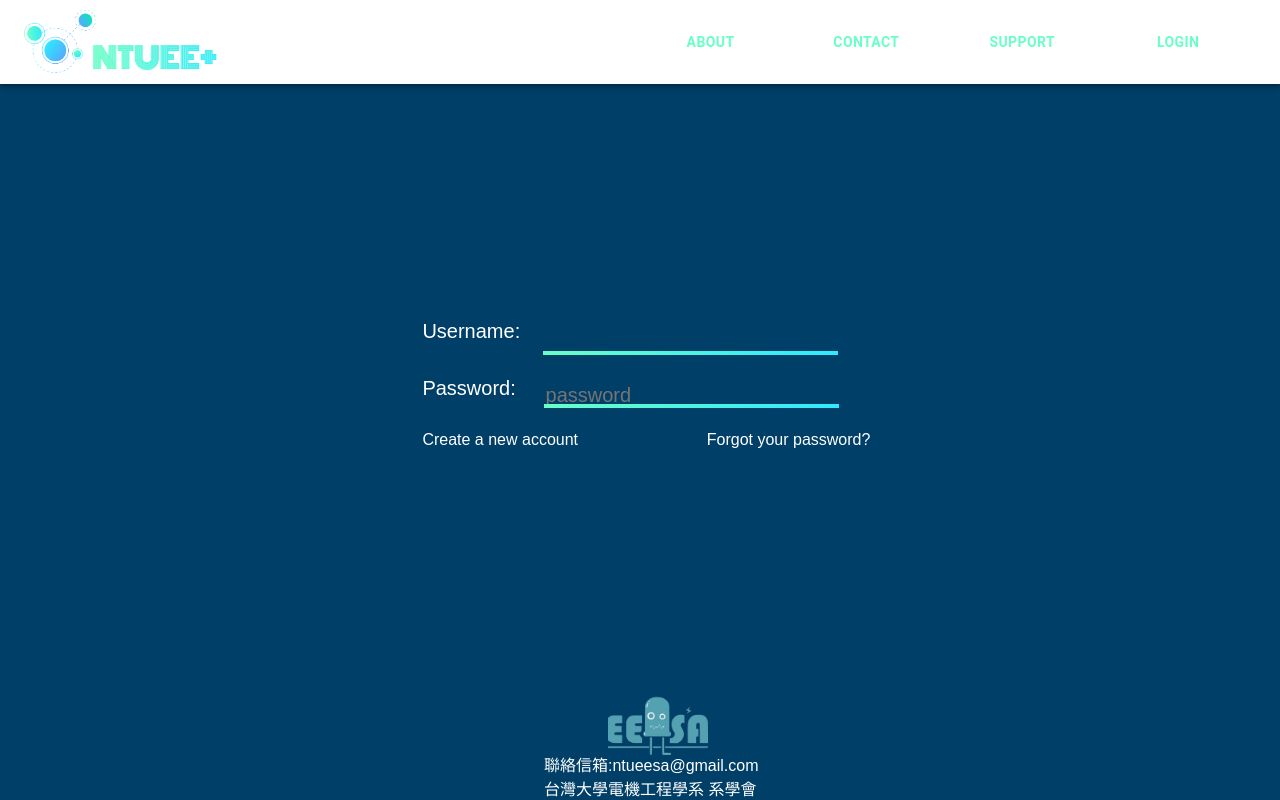
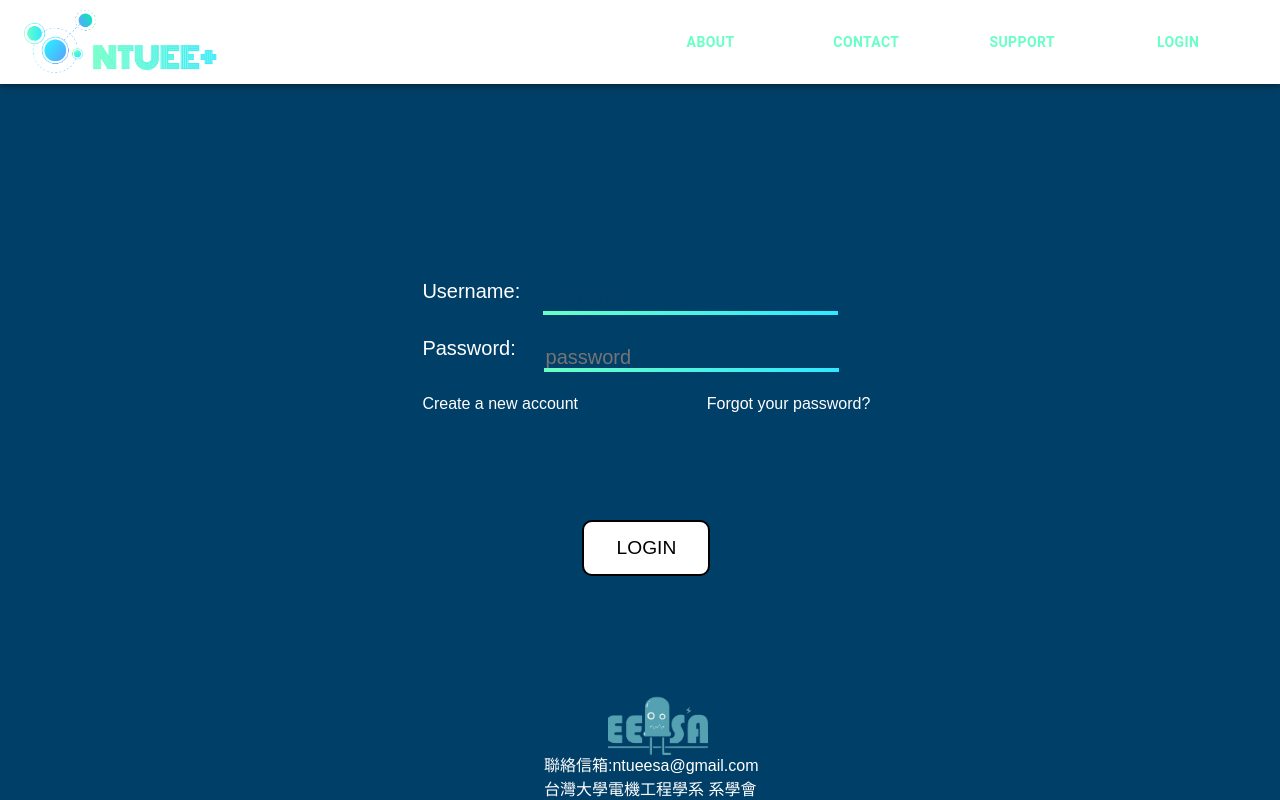
Before and after one commit to anitalu724/NTUEE-PLUS, a React (Create React App) app: page /Login in a window 1280 px wide. Built offline with nearby package versions, Linux system fonts and the light colour scheme.

Commit message:
Login add submit btn

```diff
--- a/src/Login.css
+++ b/src/Login.css
@@ -7,7 +7,7 @@
 }
 #Login_input{
     position: absolute;
-    top:40%;
+    top:35%;
     left:33%;
 
     color:white;
@@ -78,7 +78,7 @@
 
 #Login_password_input{
     background-color: #003F67;
-    height:16px;
+    height:20px;
     width:65%;
     font-size:20px;
     clear:both;
@@ -108,10 +108,30 @@
 
 }
 
+
+
 #Login_links{
     clear: both;
     margin-top:5%;
+}
 
+
+#Login_submit{
+    position: absolute;
+    top:65%;
+    left:45.5%;
+    width:10%;
+    height: 7%;
+    border: 2px black solid;
+    border-radius:10px;
+    font-size: larger;
+    background-color: white;
+
+}
+#Login_submit:hover{
+    background-color: #000;
+    color: #fff;
+    border: 2px #fff solid;
 }
 
 #Login_create{
--- a/src/Login.js
+++ b/src/Login.js
@@ -1,12 +1,13 @@
 import React, { Component } from 'react';
 import './Login.css';
 import eesa_icon from './images/eesa-icon.png';
-
+import { Link } from 'react-router-dom';
 class Login extends Component{
     render(){
         return (
             <div id="Login_container">
                 <div id="Login_input">
+                    <form method='post'>
                         <div id="Login_username">
                             <p id="Login_username_tag">Username:</p>
                             <input id="Login_username_input" placeholder="username" autoFocus></input>
@@ -16,12 +17,16 @@ class Login extends Component{
                             <input id="Login_password_input" placeholder="password" type="password"></input>
                         </div>
 
+                    </form>
                     <div id="Login_links">
-                        <a id="Login_create" href="#">Create a new account</a>
-                        <a id="Login_forgot" href="#">Forgot your password?</a>
-                    </div>
+                        <Link id = "Login_create" to="/Register">Create a new account</Link>
+                        <Link id = "Login_forgot" to="/Forget">Forgot your password?</Link>
                     </div>
 
+                </div>
+
+
+                <input id="Login_submit" type="submit" value="LOGIN" />
 
 
                 <div id="Login_footer">
```
Lines whose indentation alone changed are shown as unchanged.
